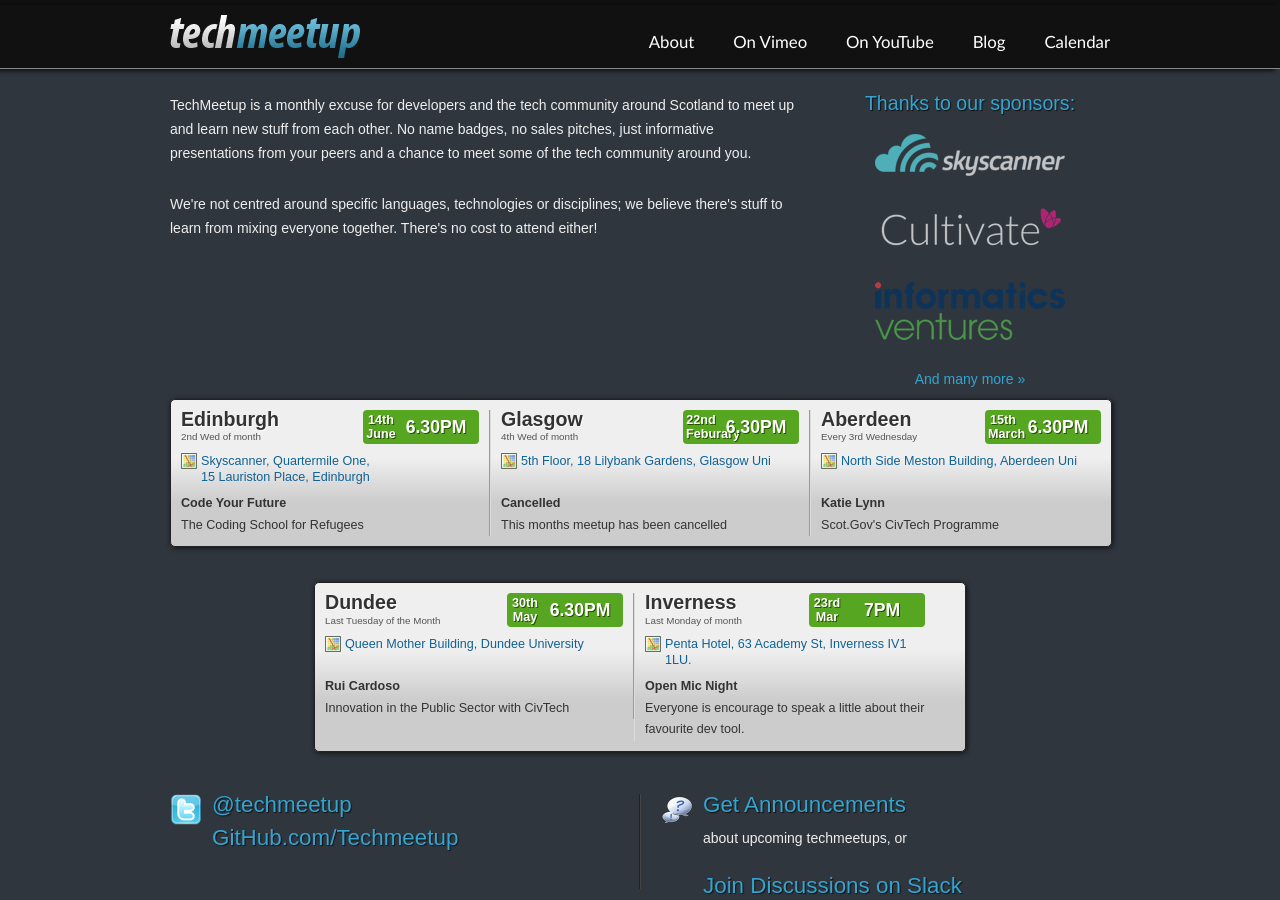
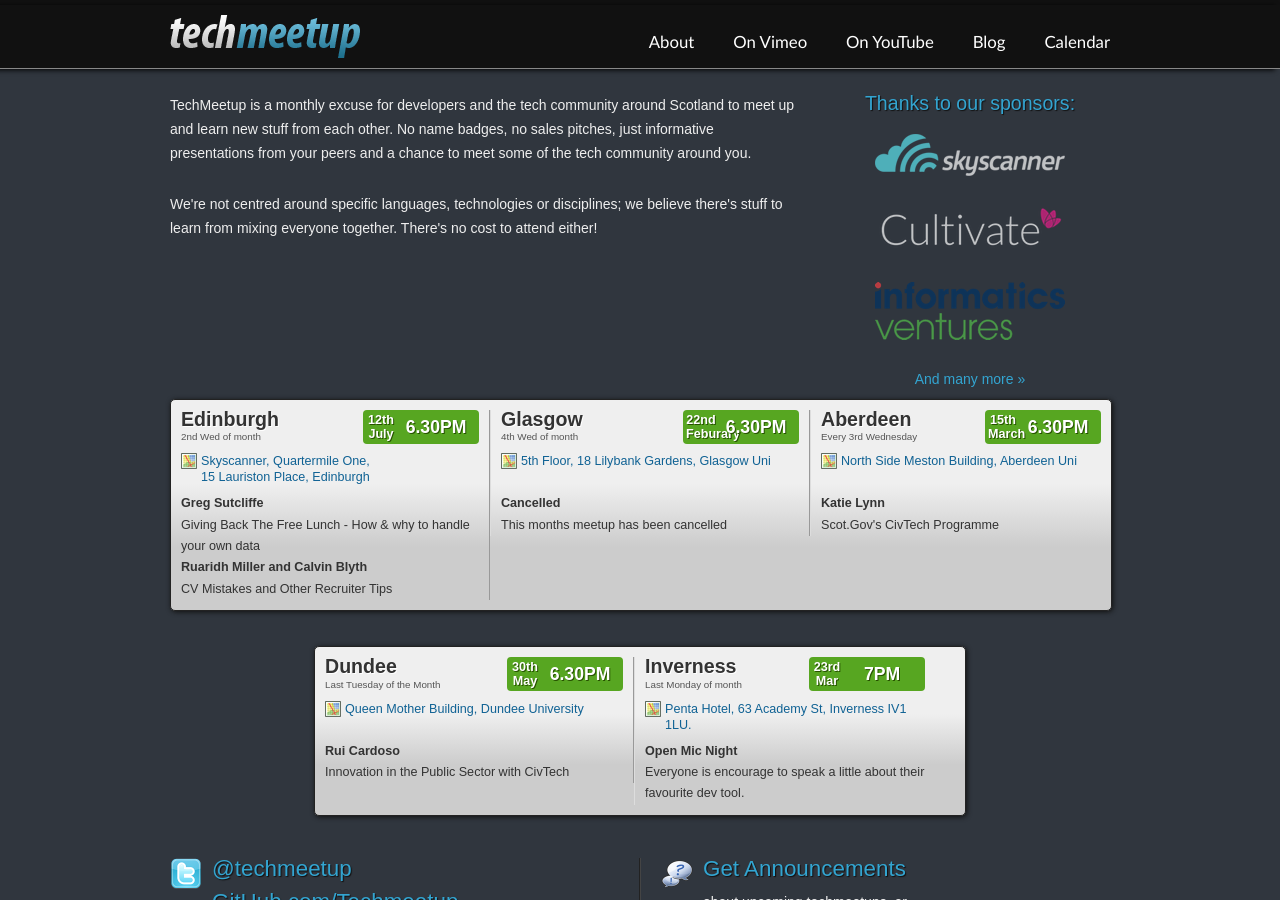
Before and after one commit to techmeetup/techmeetup.co.uk, a Jekyll site: the page built from index.html, in a window 1280 px wide and 900 px high. Built offline with Jekyll 4.4.1, drawn with Linux system fonts in a browser that asks for light colours.

Commit message:
Update Edinburgh speakers for July 2017

```diff
--- a/_data/index.json
+++ b/_data/index.json
@@ -2,12 +2,16 @@
   "edinburgh": {
     "speakers": [
       {
-        "name": "Code Your Future",
-        "talk": "The Coding School for Refugees"
+        "name": "Greg Sutcliffe",
+        "talk": "Giving Back The Free Lunch - How & why to handle your own data"
+      },
+      {
+        "name": "Ruaridh Miller and Calvin Blyth",
+        "talk": "CV Mistakes and Other Recruiter Tips"
       },
     ],
-    "day": "14th",
-    "month": "June"
+    "day": "12th",
+    "month": "July"
   },
   "glasgow": {
     "speakers": [
```
